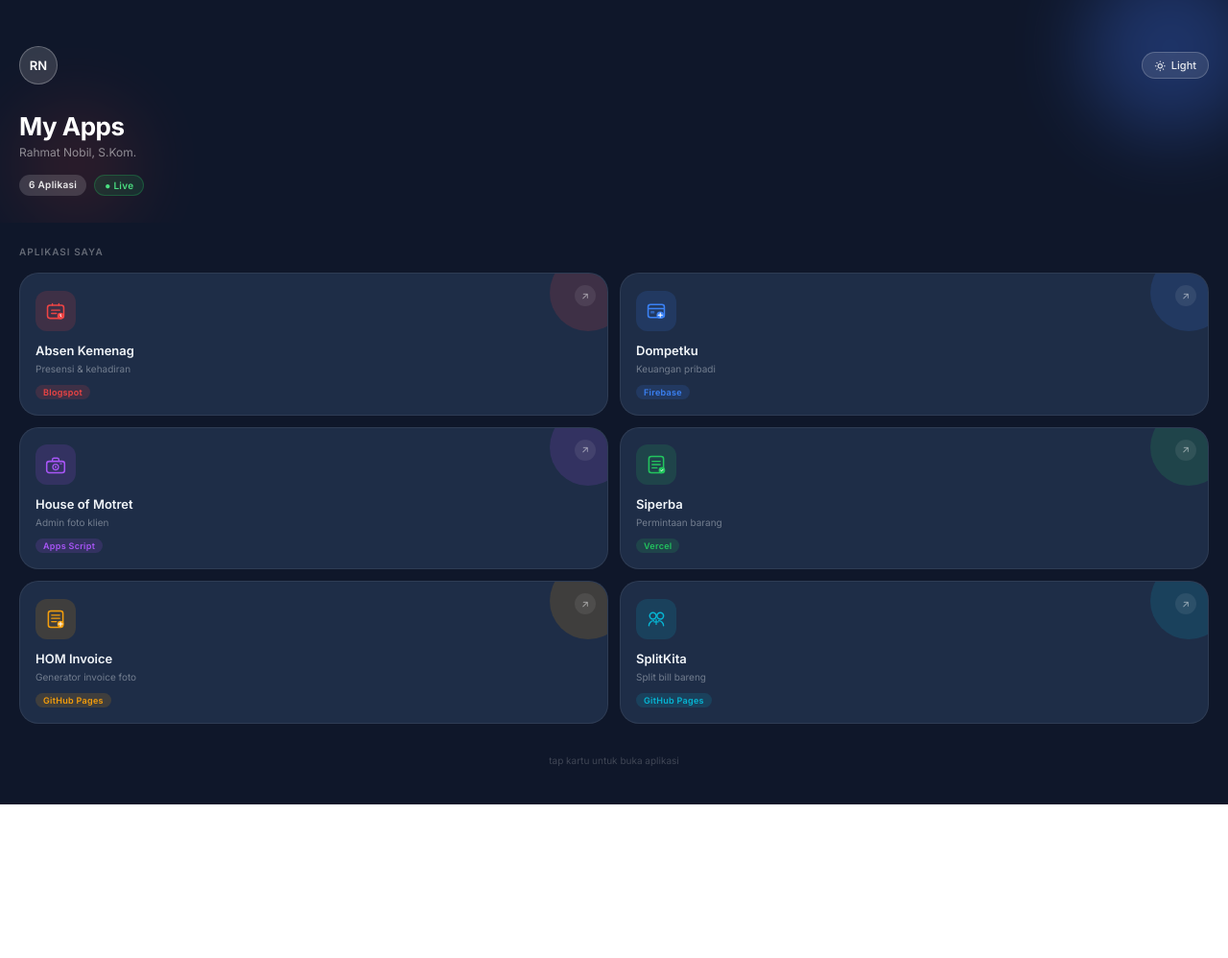
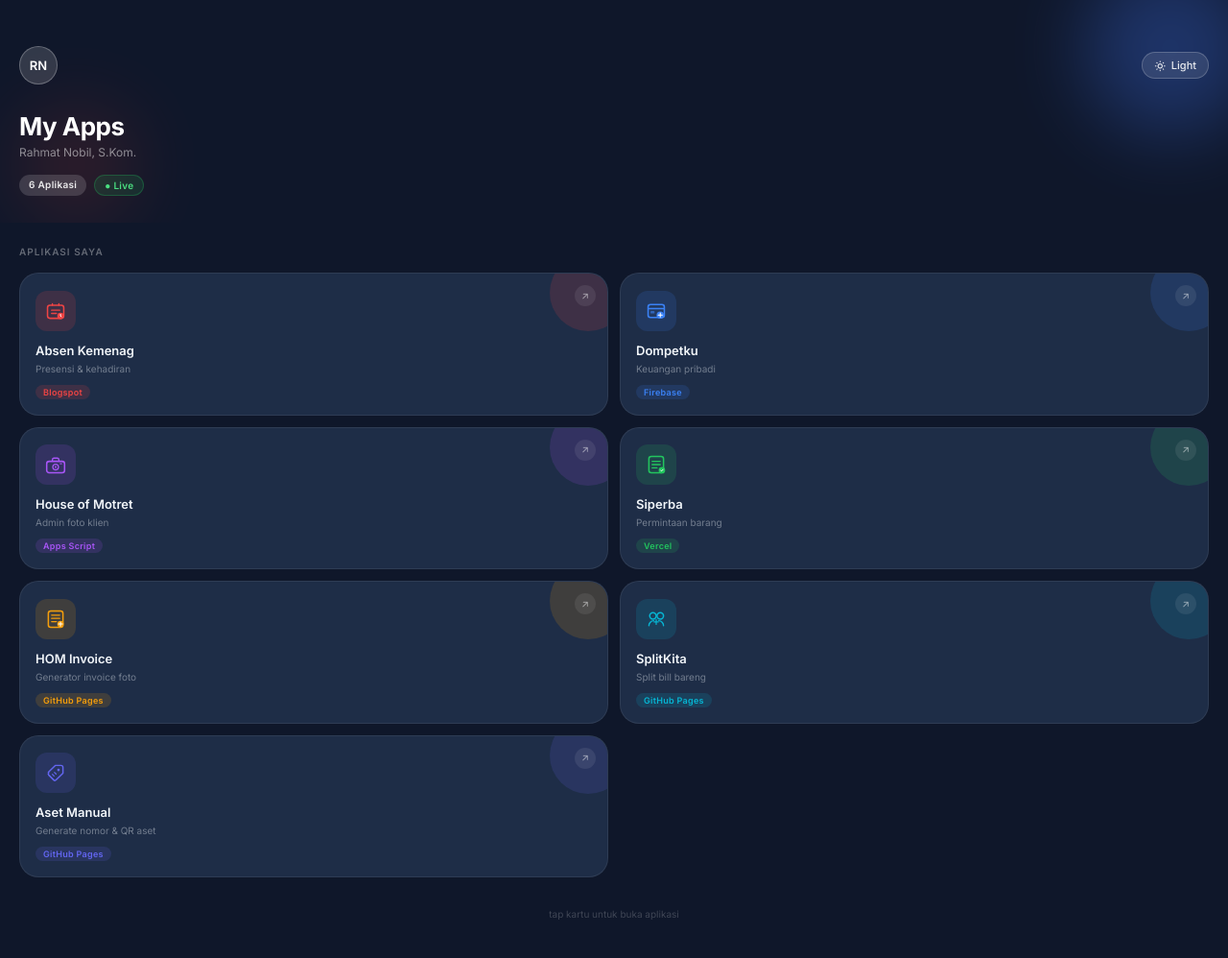
Before and after one commit to admin-hom/Dashboard, a plain HTML site: page index.html in a window 1280 px wide. Shown: the whole page at 96% size. Before the commit the page ends 838 px from the top, so only its background shows below. Drawn offline with Linux system fonts and the light colour scheme.

Commit message:
Update index.html

```diff
--- a/index.html
+++ b/index.html
@@ -227,8 +227,22 @@ body{font-family:'Inter',system-ui,sans-serif;-webkit-tap-highlight-color:transp
         <div class="card-desc">Split bill bareng</div>
         <div class="card-tag" style="background:rgba(6,182,212,0.15);color:#06b6d4">GitHub Pages</div>
       </a>
+<a class="card" href="https://admin-hom.github.io/assetmanual/" target="_blank">
+        <div class="card-glow" style="background:#6366f1"></div>
+        <div class="card-arrow"><i class="ti ti-arrow-up-right" aria-hidden="true"></i></div>
+        <div class="card-icon" style="background:rgba(99,102,241,0.15)">
+          <svg width="22" height="22" viewBox="0 0 26 26" fill="none">
+            <path d="M4 12.5L12.5 4h7A2.5 2.5 0 0 1 22 6.5v7l-8.5 8.5a2 2 0 0 1-2.8 0l-6.2-6.2a2 2 0 0 1 0-2.8Z" stroke="#6366f1" stroke-width="1.7" stroke-linejoin="round"/>
+            <circle cx="16.5" cy="9.5" r="1.6" fill="#6366f1"/>
+            <path d="M9 15l2 2M11.5 12.5l2 2" stroke="#6366f1" stroke-width="1.4" stroke-linecap="round"/>
+          </svg>
+        </div>
+        <div class="card-name">Aset Manual</div>
+        <div class="card-desc">Generate nomor & QR aset</div>
+        <div class="card-tag" style="background:rgba(99,102,241,0.15);color:#6366f1">GitHub Pages</div>
+      </a>
+    </div>
 
-    </div>
   </div>
 
   <div class="footer-note">tap kartu untuk buka aplikasi</div>
```
